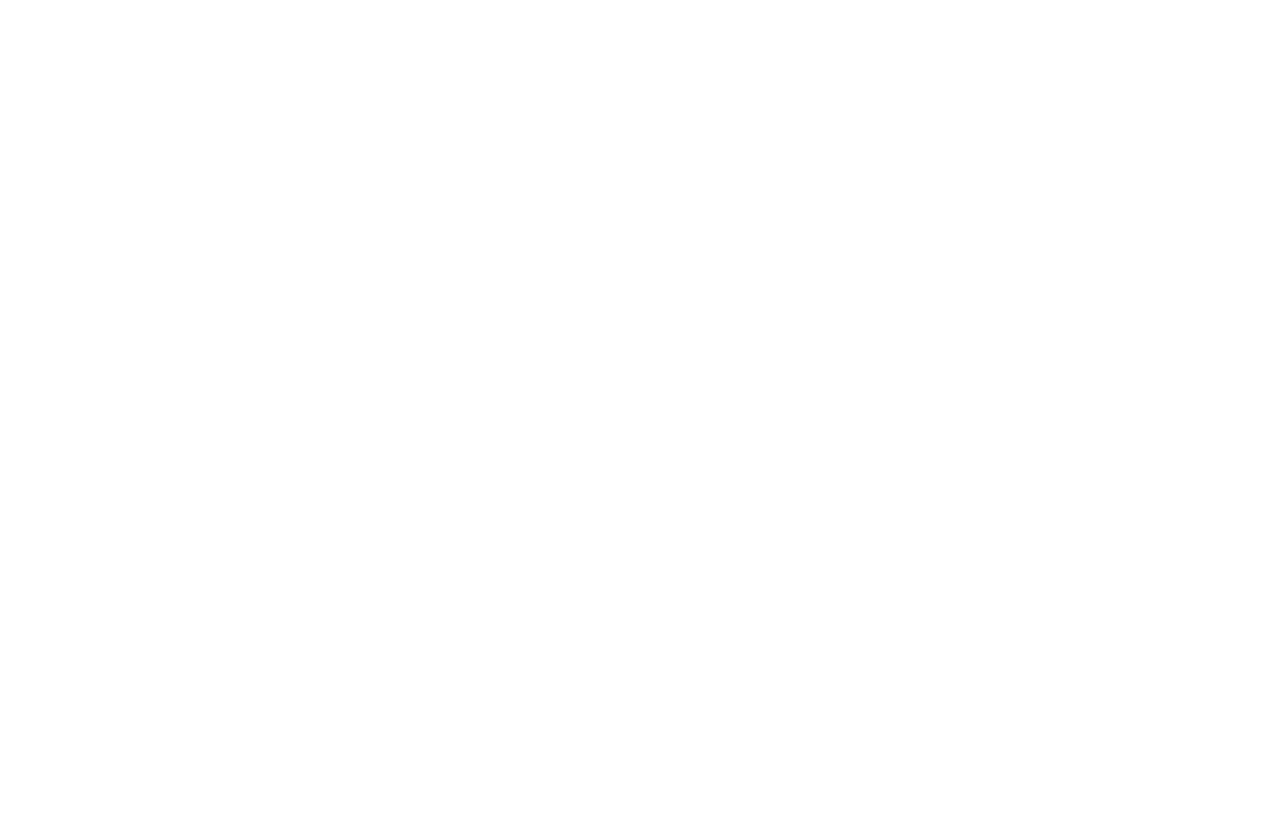
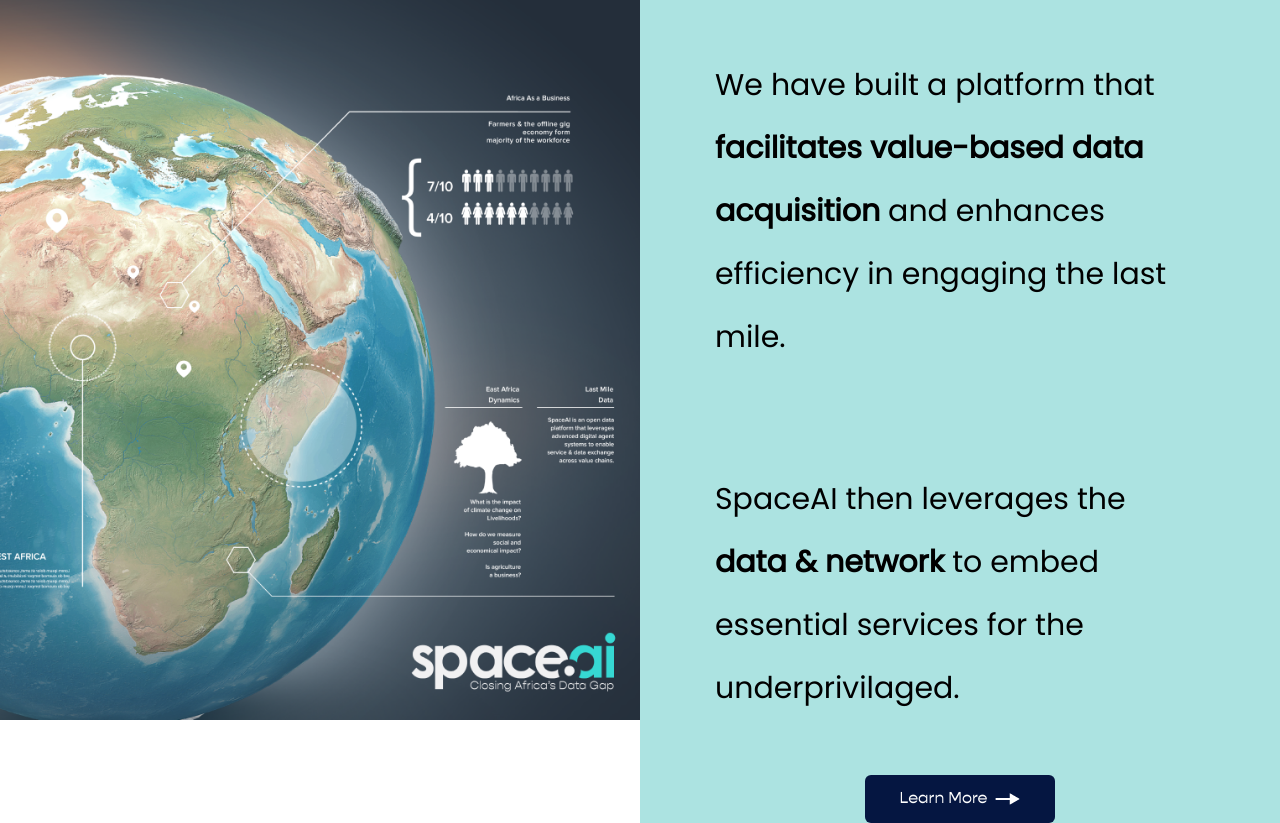
Before and after one commit to jawwad-ali/digital_agency, a React (Create React App) app: page / in a window 1280 px wide. Shown: the part 1100-1923 px from the top of the page. Before the commit the page ends 1079 px from the top, so only its background shows below. Built offline with nearby package versions, Linux system fonts and the light colour scheme.

Commit message:
globe section done

```diff
--- a/src/App.js
+++ b/src/App.js
@@ -1,9 +1,11 @@
+import Globe from "./components/Globe";
 import HeroSection from "./components/HeroSection";
 
 function App() {
   return (
     <div className="">
       <HeroSection />
+      <Globe />
     </div>
   );
 }
--- /dev/null
+++ b/src/components/Globe.js
@@ -0,0 +1,34 @@
+import React from 'react'
+
+import GlobePng from "./assets/globe.png"
+import RightArrow from "./assets/right_arrow.png"
+
+const Globe = () => {
+    return (
+        <div className='w-full'>
+            <div className='flex xl:flex-row flex-col'>
+                <div className='xl:w-3/6 md:w-full lg:w-full'>
+                    <img src={GlobePng} alt="Globe" className='w-full' />
+                </div>
+
+                <div className='xl:w-3/6 md:w-full lg:w-full bg-[#ace3e1] '>
+                    <p className='font-[poppins] font-light text-xl md:text-3xl leading-[50px] md:leading-[63px] px-[25px] pt-[50px] md:py-[75px] md:p-[75px]'>
+                        We have built a platform that <span className='font-extrabold'>facilitates value-based data acquisition</span> and enhances efficiency in engaging the last mile.
+                    </p> <br />
+                    <p className='font-[poppins] font-light text-xl md:text-3xl leading-[50px] md:leading-[63px] p-[40px] px-[25px] md:px-[75px] lg:py-0'>
+                        SpaceAI then leverages the <span className='font-extrabold'> data & network</span> to embed essential services for the underprivilaged.
+                    </p>
+                    <div className='mt-[3.45rem] flex items-center justify-center'>
+                        <a href="#">
+                            <button className='bg-[#051641] rounded-md font-[Light] text-white w-[190px] h-12 flex items-center justify-center'>Learn More
+                                <img src={RightArrow} className="ml-2" />
+                            </button>
+                        </a>
+                    </div>
+                </div>
+            </div>
+        </div>
+    )
+}
+
+export default Globe
```
Also changed, not shown: src/components/assets/globe.png (added), src/components/assets/right_arrow.png (added).
